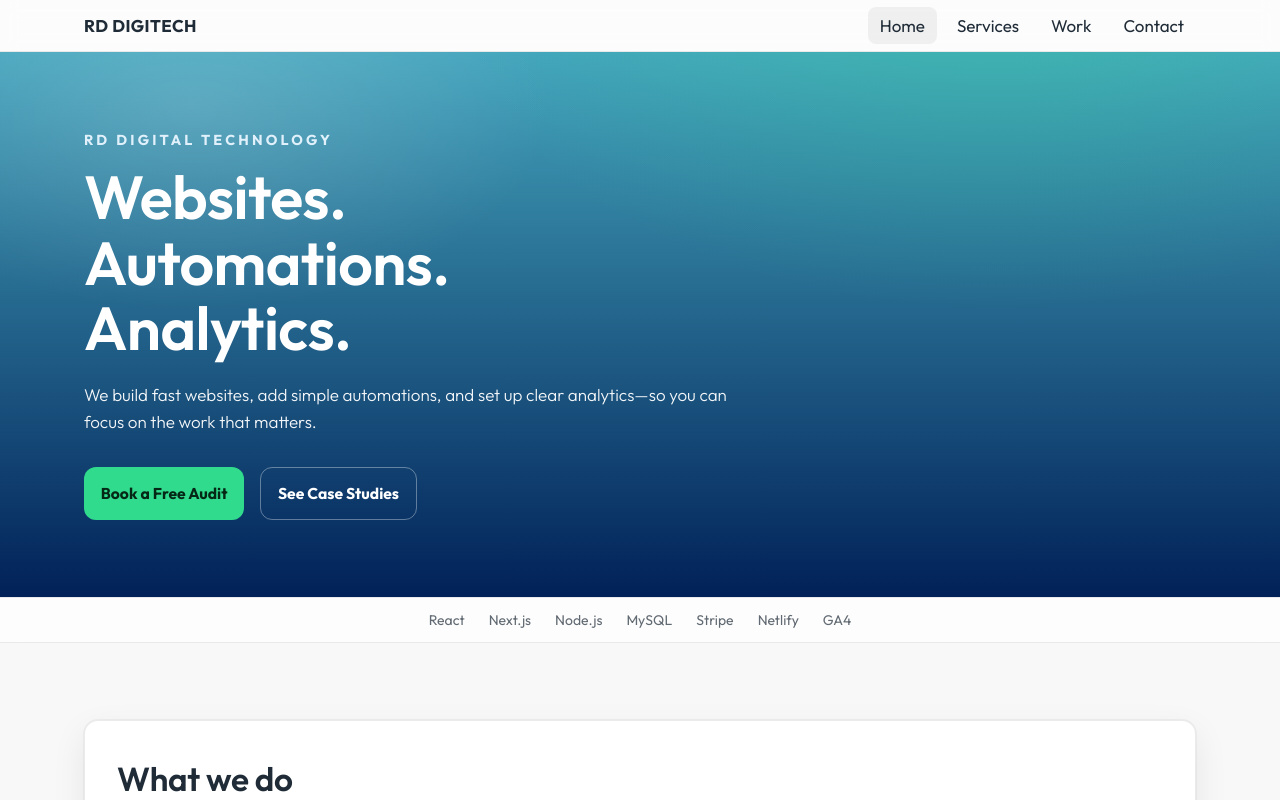
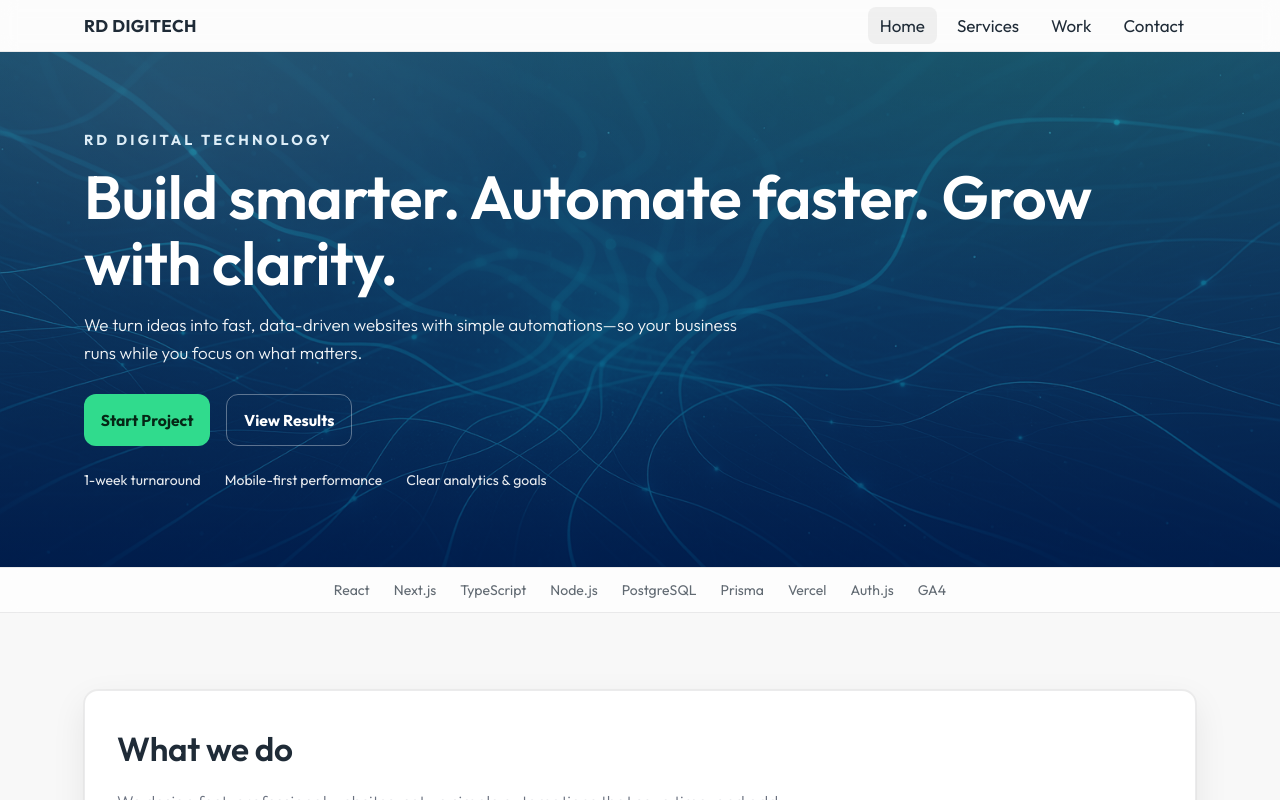
Before and after one commit to ralphdaryn/rddigitaltech, a Next.js app: page / in a window 1280 px wide. Shown: the top 800 px of the page. Built offline with nearby package versions, Linux system fonts and the light colour scheme.

Commit message:
add hero image and style main and add techstack and style layout

```diff
--- a/src/app/page.tsx
+++ b/src/app/page.tsx
@@ -1,3 +1,4 @@
+import Image from "next/image";
 import Link from "next/link";
 import Container from "@/components/Container";
 import TechStackBar from "@/components/TechStackBar";
@@ -7,34 +8,63 @@ export default function Home() {
   return (
     <main>
       {/* HERO */}
-      <section className="section bg-hero on-blue">
-        <Container className="_container text-center md:text-left">
+      <section className="section bg-hero relative overflow-hidden on-blue">
+        {/* Background image */}
+        <Image
+          src="/hero.png"
+          alt=""
+          fill
+          priority
+          sizes="100vw"
+          aria-hidden="true"
+          className="object-cover opacity-40 select-none pointer-events-none"
+        />
+
+        {/* Gradient overlay for contrast */}
+        <div
+          aria-hidden
+          className="absolute inset-0 bg-[linear-gradient(180deg,rgba(1,33,88,0.35),rgba(1,33,88,0.55))]"
+        />
+
+        {/* Content */}
+        <Container className="_container relative z-10 text-center md:text-left">
           <p className="eyebrow">RD DIGITAL TECHNOLOGY</p>
+
+          {/* Catchy, motivating headline */}
           <h1 className="mt-3 font-extrabold leading-[1.05] text-[clamp(2.3rem,4.9vw,3.9rem)]">
-            Websites.
-            <br className="hidden sm:block" /> Automations.
-            <br className="hidden sm:block" /> Analytics.
+            Build smarter. Automate faster. Grow with clarity.
           </h1>
-          <p className="mt-5 max-w-2xl fw-light text-[17px] opacity-95">
-            We build fast websites, add simple automations, and set up clear
-            analytics—so you can focus on the work that matters.
+
+          {/* Crisp subhead */}
+          <p className="mt-4 max-w-2xl fw-light text-[17px] opacity-95">
+            We turn ideas into fast, data-driven websites with simple
+            automations—so your business runs while you focus on what matters.
           </p>
-          <div className="mt-8 flex flex-col sm:flex-row gap-3 sm:gap-4 justify-center md:justify-start">
+
+          {/* CTAs */}
+          <div className="mt-7 flex flex-col sm:flex-row gap-3 sm:gap-4 justify-center md:justify-start">
             <Link
               href="/contact"
               className="btn btn-primary"
-              aria-label="Book a free audit"
+              aria-label="Start your project"
             >
-              Book a Free Audit
+              Start Project
             </Link>
             <Link
               href="/work"
               className="btn btn-ghost"
               aria-label="See case studies"
             >
-              See Case Studies
+              View Results
             </Link>
           </div>
+
+          {/* Value strip (quiet social-proof style) */}
+          <ul className="mt-6 flex flex-wrap items-center gap-x-6 gap-y-2 justify-center md:justify-start text-sm opacity-90">
+            <li>1-week turnaround</li>
+            <li>Mobile-first performance</li>
+            <li>Clear analytics & goals</li>
+          </ul>
         </Container>
       </section>
 
@@ -42,7 +72,7 @@ export default function Home() {
       <TechStackBar />
 
       {/* WHAT WE DO */}
-      <section className="section">
+      <section id="what-we-do" className="section">
         <Container className="_container">
           <div className="panel p-6 md:p-8">
             <h2>What we do</h2>
@@ -53,7 +83,7 @@ export default function Home() {
             </p>
 
             <div className="mt-8 grid gap-4 md:grid-cols-3">
-              <article className="card">
+              <article className="card p-4">
                 <h3 className="fw-bold">Websites</h3>
                 <ul className="mt-2 space-y-1 text-sm fw-light text-[color:var(--rd-muted)]">
                   <li>Next.js/React, responsive, fast</li>
@@ -62,7 +92,7 @@ export default function Home() {
                 </ul>
               </article>
 
-              <article className="card">
+              <article className="card p-4">
                 <h3 className="fw-bold">Automation &amp; AI</h3>
                 <ul className="mt-2 space-y-1 text-sm fw-light text-[color:var(--rd-muted)]">
                   <li>Zapier/Make workflows</li>
@@ -71,7 +101,7 @@ export default function Home() {
                 </ul>
               </article>
 
-              <article className="card">
+              <article className="card p-4">
                 <h3 className="fw-bold">Analytics</h3>
                 <ul className="mt-2 space-y-1 text-sm fw-light text-[color:var(--rd-muted)]">
                   <li>GA4 events &amp; conversions</li>
@@ -99,14 +129,14 @@ export default function Home() {
         items={[
           {
             quote:
-              "Clean build and fast turnaround. Our contact form finally routes correctly—exactly what we needed.",
-            author: "J. Singh",
+              "lorem ipsum dolor sit amet, consectetur adipiscing elit. Sed do eiusmod tempor incididunt ut labore et dolore magna aliqua.",
+            author: "John Doe",
             meta: "Owner, Lakeside Fitness",
           },
           {
             quote:
-              "Automations save us hours each week. Leads go straight to our sheet and we get a weekly summary.",
-            author: "M. Patel",
+              "lorem ipsum dolor sit amet, consectetur adipiscing elit. Sed do eiusmod tempor incididunt ut labore et dolore magna aliqua.",
+            author: "Jane Smith",
             meta: "Clinic Manager",
           },
         ]}
@@ -117,8 +147,7 @@ export default function Home() {
         <Container className="_container text-center md:text-left">
           <h2>Ready to start your project?</h2>
           <p className="mt-2 fw-light text-[color:var(--rd-muted)]">
-            We build and automate systems that work — with clear goals and
-            results.
+            Let’s launch something fast, automated, and easy to measure.
           </p>
           <Link
             href="/contact"
--- a/src/app/work/page.tsx
+++ b/src/app/work/page.tsx
@@ -7,7 +7,7 @@ export default function WorkPage() {
   return (
     <main className="section">
       <Container className="_container">
-        <h1>Case Studies</h1>
+        <h1>Projects</h1>
         <p className="mt-2 text-[color:var(--rd-muted)]">
           Problems solved. Results delivered. Tech that fits your business.
         </p>
--- a/src/components/Container.tsx
+++ b/src/components/Container.tsx
@@ -1,3 +1,4 @@
+// components/Container.tsx
 import type { ReactNode } from "react";
 
 export default function Container({
@@ -7,5 +8,5 @@ export default function Container({
   children: ReactNode;
   className?: string;
 }) {
-  return <div className={className}>{children}</div>;
+  return <div className={`_container ${className}`}>{children}</div>;
 }
--- a/src/components/TechStackBar.tsx
+++ b/src/components/TechStackBar.tsx
@@ -1,14 +1,64 @@
-export default function TechStackBar() {
+// components/TechStackBar.tsx
+type Variant = "services" | "ecommerce" | "saas";
+
+const STACKS: Record<Variant, string[]> = {
+  services: [
+    "React",
+    "Next.js",
+    "TypeScript",
+    "Node.js",
+    "PostgreSQL",
+    "Prisma",
+    "Vercel",
+    "Auth.js",
+    "GA4",
+  ],
+  ecommerce: [
+    "React",
+    "Next.js",
+    "TypeScript",
+    "Shopify",
+    "Stripe",
+    "Klaviyo",
+    "PostgreSQL",
+    "Prisma",
+    "Vercel",
+    "Plausible",
+    "Sentry",
+  ],
+  saas: [
+    "React",
+    "Next.js",
+    "TypeScript",
+    "Node.js",
+    "PostgreSQL (Supabase)",
+    "Prisma",
+    "tRPC / REST",
+    "Vercel",
+    "Auth.js / Clerk",
+    "Stripe",
+    "PostHog",
+    "Sentry",
+  ],
+};
+
+export default function TechStackBar({
+  variant = "services",
+}: {
+  variant?: Variant;
+}) {
+  const items = STACKS[variant];
   return (
     <div className="border-y border-[var(--rd-border)] bg-white/70 backdrop-blur">
-      <div className="_container py-3 text-sm flex flex-wrap items-center gap-x-6 gap-y-2 justify-center">
-        <span className="opacity-70">React</span>
-        <span className="opacity-70">Next.js</span>
-        <span className="opacity-70">Node.js</span>
-        <span className="opacity-70">MySQL</span>
-        <span className="opacity-70">Stripe</span>
-        <span className="opacity-70">Netlify</span>
-        <span className="opacity-70">GA4</span>
+      <div className="_container py-3">
+        <h2 className="sr-only">Technology stack</h2>
+        <ul className="text-sm flex flex-wrap items-center gap-x-6 gap-y-2 justify-center">
+          {items.map((name) => (
+            <li key={name} className="opacity-70">
+              {name}
+            </li>
+          ))}
+        </ul>
       </div>
     </div>
   );
--- a/src/data/projects.ts
+++ b/src/data/projects.ts
@@ -3,7 +3,7 @@ export const projects = [
       title: "KSnap Studio",
       summary: "GTA photography site with booking & SEO",
       stack: ["Next.js", "Netlify", "SCSS", "SEO"],
-      image: "/projects/ksnap.jpg",
+      // image: "/projects/ksnap.jpg",
       href: "https://ksnapstudio.netlify.app/",
       result: "Indexed in Google & faster leads via form"
     },
@@ -11,8 +11,8 @@ export const projects = [
       title: "StepByStepStars",
       summary: "Event booking with payments",
       stack: ["React", "Node", "Stripe", "MySQL"],
-      image: "/projects/sbs.jpg",
-      href: "#",
+      // image: "/projects/sbs.jpg",
+      href: "https://stepbystepstars.com/",
       result: "Automated confirmations & fewer no-shows"
     }
   ];
```
Also changed, not shown: public/hero.png (added).
